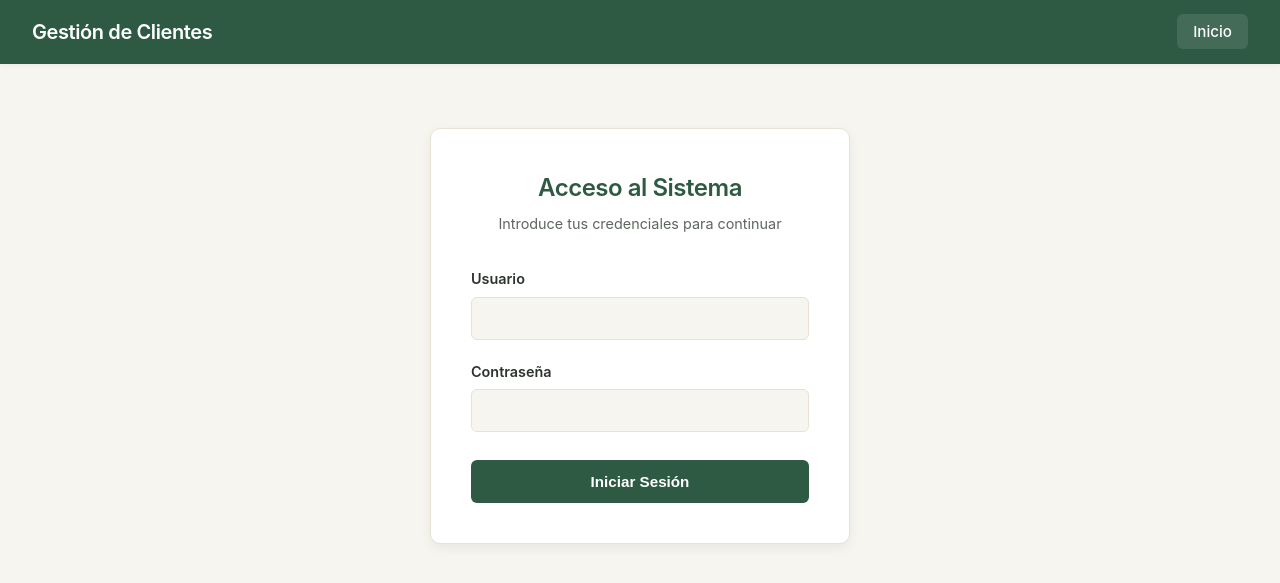
After one commit to yayo-bs/GestorDeClientes, a Django app: template clientes/templates/clientes/login.html in a window 1280 px wide. The commit adds this page. Shown: the top 583 px of the page. Run offline with Django 5.2, Linux system fonts and the light colour scheme; the template is opened without the code that fills it, so the values that code supplies are empty, except form fields; tables that the repository leaves empty hold one stand-in row (values such as "Sample post"); form fields are guessed from the names that the template uses.

Commit message:
Completado el Login y la restricción de acciones

```diff
--- a/clientes/templates/clientes/detalle.html
+++ b/clientes/templates/clientes/detalle.html
@@ -143,9 +143,7 @@
 
     <div class="acciones">
         <a href="{% url 'lista_clientes' %}" class="btn-volver">← Volver al listado</a>
-
-        {# Descomenta este botón si tienes configurada la URL de edición #}
-        {# <a href="{% url 'editar_cliente' cliente.id %}" class="btn-editar">Editar cliente</a> #}
+        <a href="{% url 'editar_cliente' cliente.id %}" class="btn-editar">Editar cliente</a>
     </div>
 </div>
 {% endblock %}
--- /dev/null
+++ b/clientes/templates/clientes/login.html
@@ -0,0 +1,139 @@
+<!-- templates/login.html -->
+{% extends 'clientes/base.html' %}
+
+{% block titulo %}Iniciar Sesión - Gestión de clientes{% endblock %}
+
+{% block extra_css %}
+<style>
+    /* Contenedor para centrar la tarjeta de login dentro de <main> */
+    .login-container {
+        display: flex;
+        justify-content: center;
+        align-items: center;
+        padding: 2rem 0;
+    }
+
+    /* Tarjeta alineada a las variables de base.html */
+    .login-card {
+        background-color: var(--bg-card);
+        border: 1px solid var(--beige-accent);
+        border-radius: var(--radius-md);
+        box-shadow: var(--shadow-md);
+        padding: 2.5rem;
+        width: 100%;
+        max-width: 420px;
+    }
+
+    .login-header {
+        text-align: center;
+        margin-bottom: 2rem;
+    }
+
+    .login-header h2 {
+        color: var(--green-primary);
+        font-size: 1.5rem;
+        font-weight: 600;
+        letter-spacing: -0.02em;
+    }
+
+    .login-header p {
+        color: var(--text-muted);
+        font-size: 0.9rem;
+        margin-top: 0.3rem;
+    }
+
+    /* Mensaje de error personalizado con tus variables */
+    .error-box {
+        background-color: var(--msg-error-bg);
+        color: var(--msg-error-text);
+        border: 1px solid #f5c6cb;
+        padding: 0.85rem 1rem;
+        border-radius: var(--radius-sm);
+        font-size: 0.9rem;
+        font-weight: 500;
+        margin-bottom: 1.5rem;
+    }
+
+    .form-group {
+        margin-bottom: 1.25rem;
+    }
+
+    .form-group label {
+        display: block;
+        font-size: 0.9rem;
+        font-weight: 600;
+        color: var(--text-main);
+        margin-bottom: 0.4rem;
+    }
+
+    .form-group input {
+        width: 100%;
+        padding: 0.75rem 0.9rem;
+        border: 1px solid var(--beige-accent);
+        border-radius: var(--radius-sm);
+        background-color: var(--bg-main);
+        color: var(--text-main);
+        font-size: 0.95rem;
+        transition: all 0.2s ease;
+        outline: none;
+    }
+
+    .form-group input:focus {
+        border-color: var(--green-primary);
+        background-color: #ffffff;
+        box-shadow: 0 0 0 3px rgba(46, 90, 68, 0.15);
+    }
+
+    /* Botón principal */
+    .btn-login {
+        width: 100%;
+        background-color: var(--green-primary);
+        color: #ffffff;
+        border: none;
+        padding: 0.8rem;
+        font-size: 0.95rem;
+        font-weight: 600;
+        border-radius: var(--radius-sm);
+        cursor: pointer;
+        transition: background-color 0.2s ease;
+        margin-top: 0.5rem;
+    }
+
+    .btn-login:hover {
+        background-color: var(--green-hover);
+    }
+</style>
+{% endblock %}
+
+{% block contenido %}
+<div class="login-container">
+    <div class="login-card">
+        <div class="login-header">
+            <h2>Acceso al Sistema</h2>
+            <p>Introduce tus credenciales para continuar</p>
+        </div>
+
+        {% if form.errors %}
+            <div class="error-box">
+                Nombre de usuario o contraseña incorrectos.
+            </div>
+        {% endif %}
+
+        <form method="post">
+            {% csrf_token %}
+
+            <div class="form-group">
+                <label for="id_username">Usuario</label>
+                {{ form.username }}
+            </div>
+
+            <div class="form-group">
+                <label for="id_password">Contraseña</label>
+                {{ form.password }}
+            </div>
+
+            <button type="submit" class="btn-login">Iniciar Sesión</button>
+        </form>
+    </div>
+</div>
+{% endblock %}
```
Also changed, not shown: clientes/templates/clientes/form_cliente.html (+12 -4 lines), clientes/views.py (+8 -0 lines), config/urls.py (+10 -7 lines).
